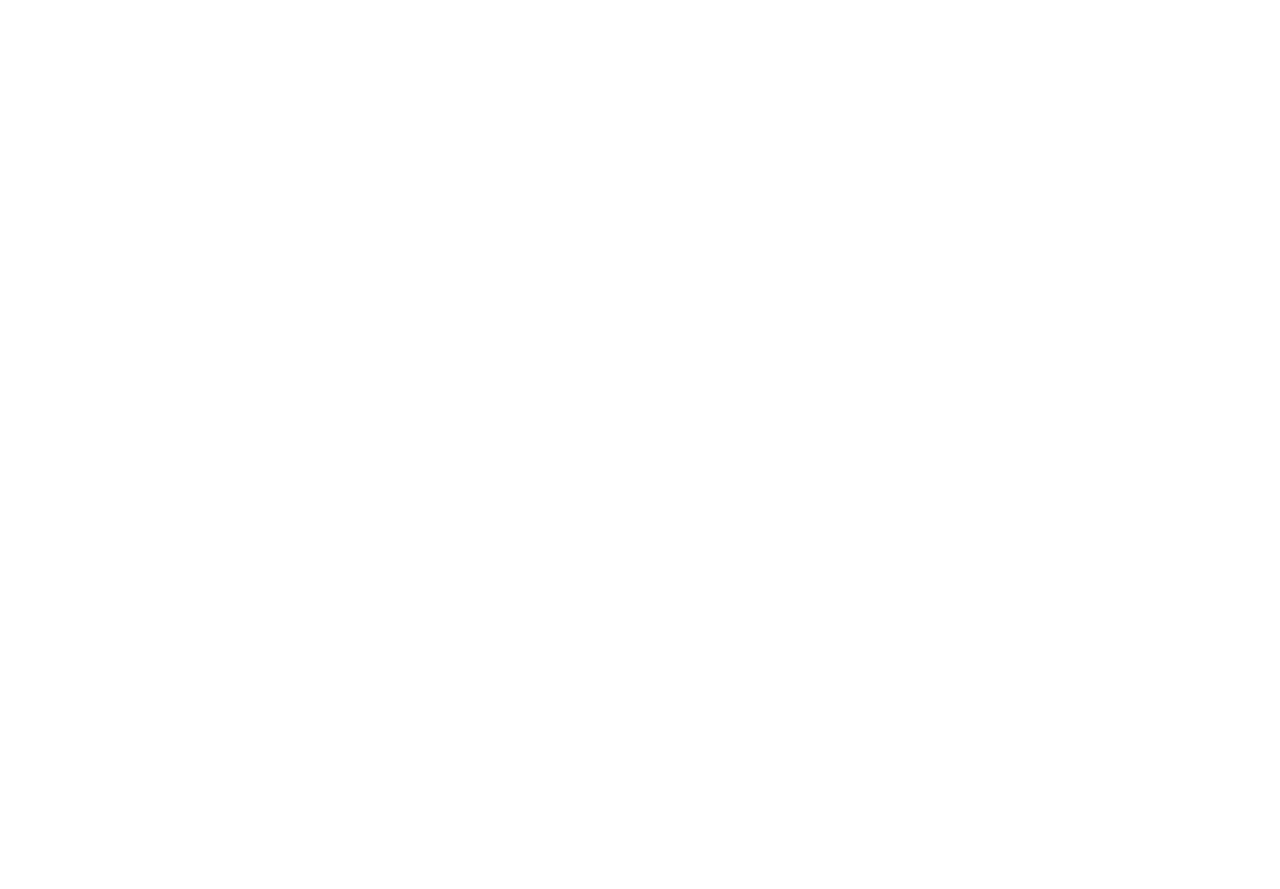
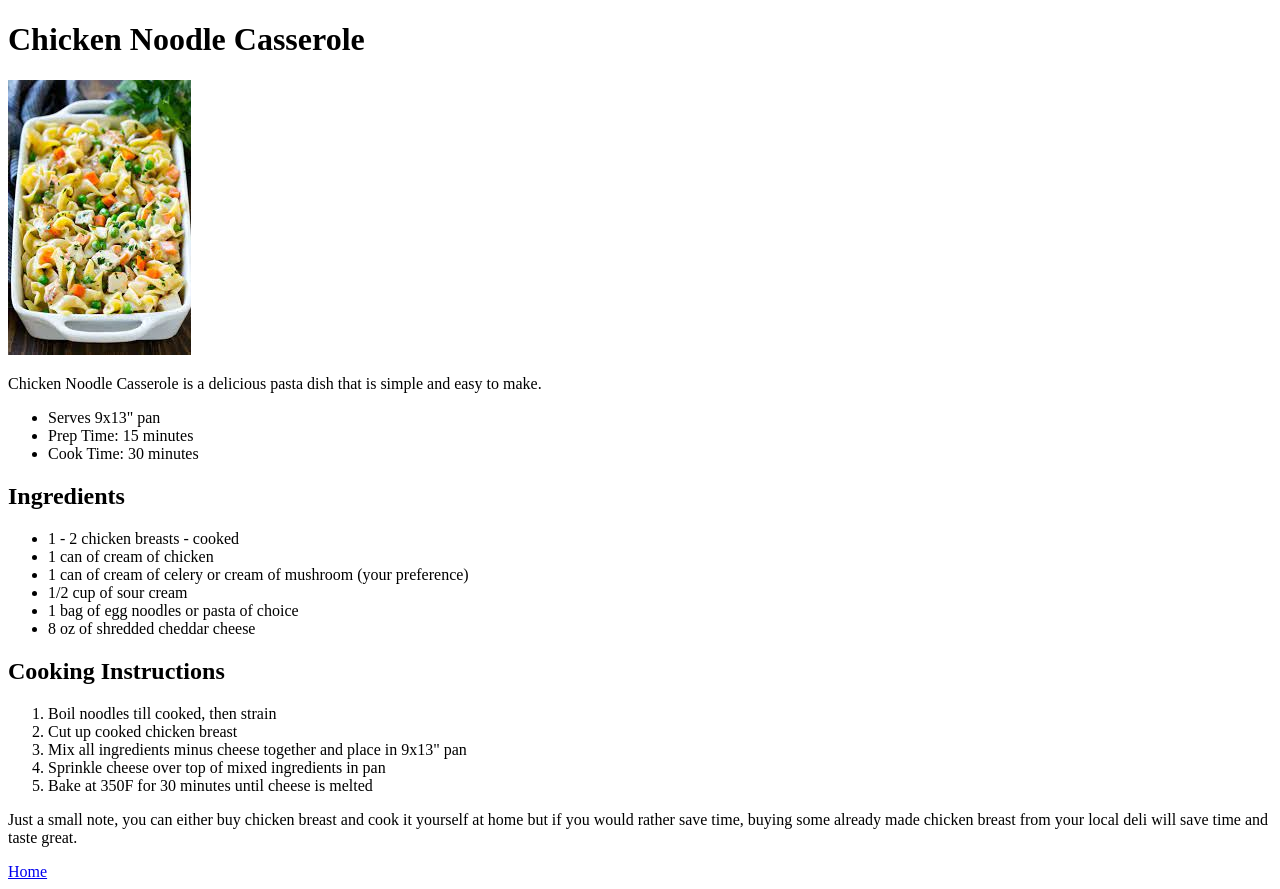
Before and after one commit to Cody-Ki/odin-recipes, a plain HTML site: page recipes/chickenNoodleCasserole.html in a window 1280 px wide. Before the commit the page ends 800 px from the top, so only its background shows below. Drawn offline with Linux system fonts and the light colour scheme.

Commit message:
Completed Recipes page with required information, created img folder and included images to be used for recipes

```diff
--- a/recipes/chickenNoodleCasserole.html
+++ b/recipes/chickenNoodleCasserole.html
@@ -8,16 +8,45 @@
 </head>
 <body>
     <! -- Title -->
-    <h1></h1>
+    <h1>Chicken Noodle Casserole</h1>
+
+    <img src="../img/chickenNoodleCasserole.jpeg" alt="Image of Chicken Noodle Casserole">
 
     <! -- Description of dish-->
-    <p></p>
+    <p>Chicken Noodle Casserole is a delicious pasta dish that is simple and easy to make.</p>
+    <ul>
+        <li>Serves 9x13" pan</li>
+        <li>Prep Time: 15 minutes</li>
+        <li>Cook Time: 30 minutes</li>
+    </ul>
 
     <! -- List of ingredients -->
-    <ul></ul>
+    <h2>Ingredients</h2>
+    <ul>
+        <li> 1 - 2 chicken breasts - cooked</li>
+        <li> 1 can of cream of chicken </li>
+        <li> 1 can of cream of celery or cream of mushroom (your preference) </li>
+        <li> 1/2 cup of sour cream </li>
+        <li> 1 bag of egg noodles or pasta of choice </li>
+        <li> 8 oz of shredded cheddar cheese </li>
+    </ul>
 
     <! -- Instructions on cooking dish -->
-    <ol></ol>
+    <h2>Cooking Instructions</h2>
+    <ol>
+        <li>Boil noodles till cooked, then strain</li>
+        <li>Cut up cooked chicken breast</li>
+        <li>Mix all ingredients minus cheese together and place in 9x13" pan</li>
+        <li>Sprinkle cheese over top of mixed ingredients in pan</li>
+        <li>Bake at 350F for 30 minutes until cheese is melted</li>
+    </ol>
+
+    <! -- Small extra note -->
+    <p>Just a small note, you can either buy chicken breast and cook it yourself at home but if you would rather save time, buying some already made chicken breast from
+        your local deli will save time and taste great.
+    </p>
+
+    <a href="../index.html">Home</a>
 
 
 </body>
```
Also changed, not shown: index.html (+3 -3 lines), recipes/crackChicken.html (+26 -4 lines), recipes/meatloaf.html (+29 -4 lines), img/chickenNoodleCasserole.jpeg (added), img/crackChicken.jpeg (added), img/meatloaf.jpeg (added).
